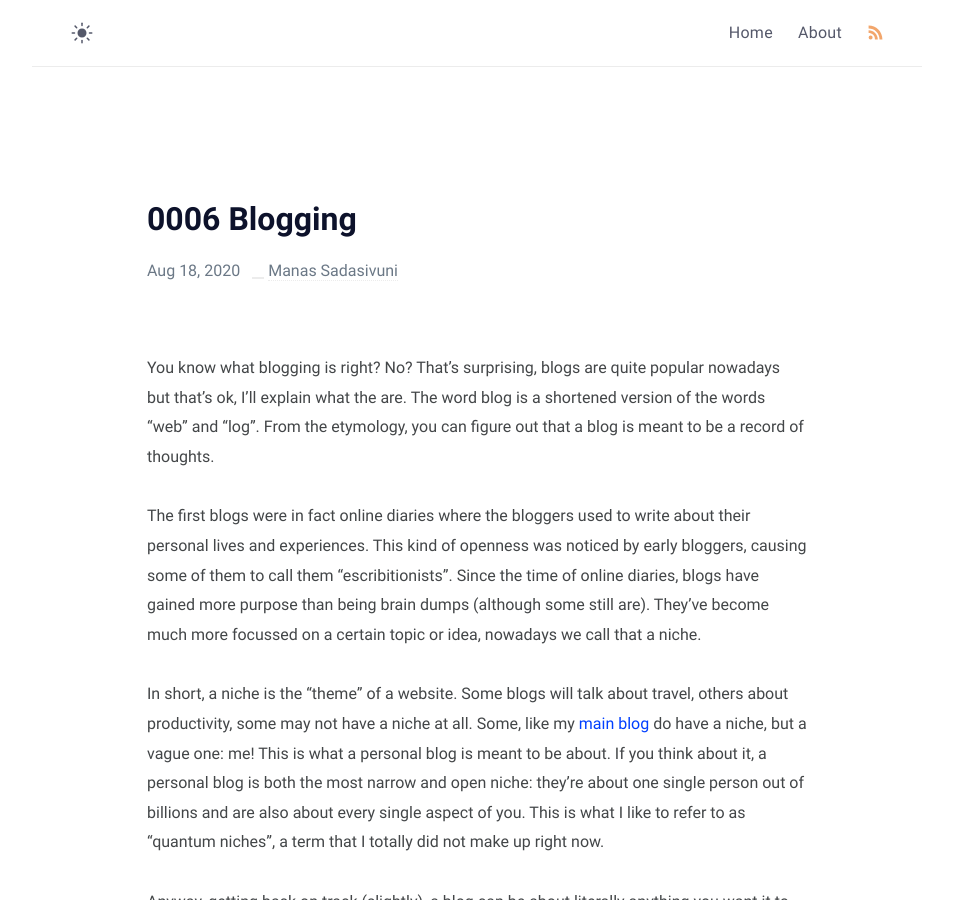
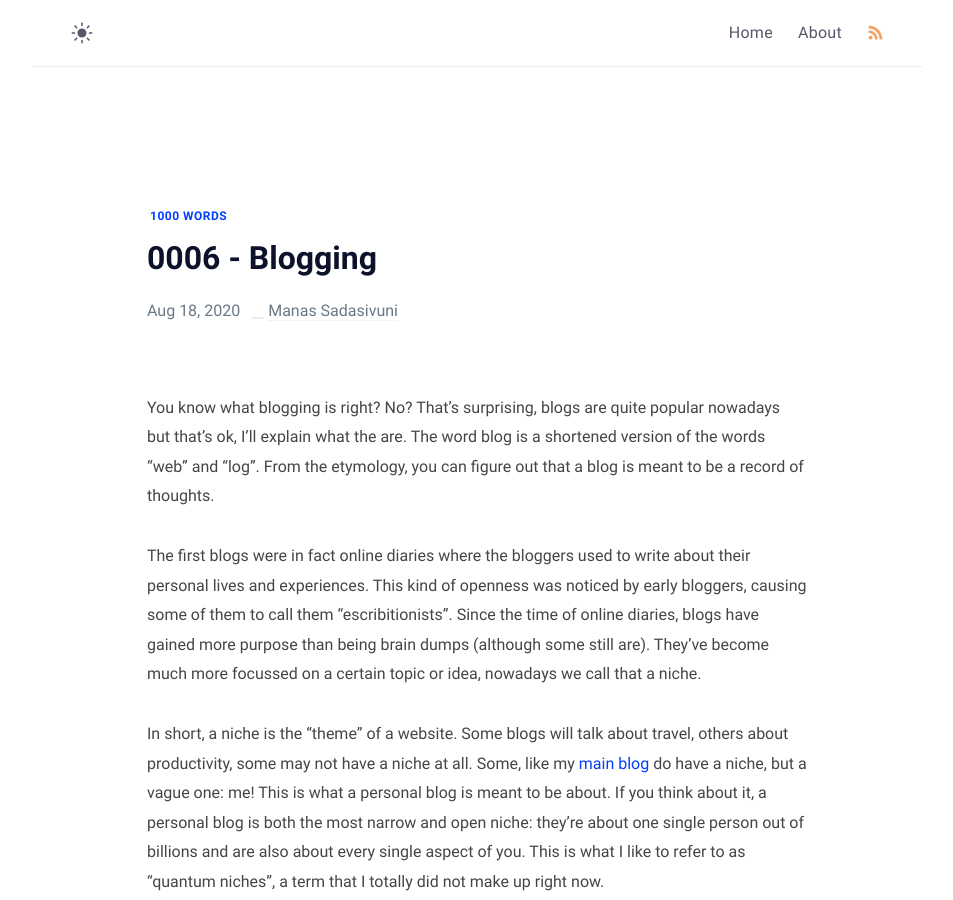
Before and after one commit to manassadasivuni/dg, a Jekyll site: the page built from _posts/2020-08-18-0006-blogging.md, in a window 1280 px wide and 900 px high. Shown: the whole window, without its empty margins (163-1116 px from the left). Built offline with Jekyll 4.4.1, drawn with Linux system fonts in a browser that asks for light colours.

Commit message:
Updated metadata

```diff
--- a/_posts/2020-08-18-0006-blogging.md
+++ b/_posts/2020-08-18-0006-blogging.md
@@ -1,3 +1,9 @@
+---
+title: 0006 - Blogging
+tags: [1000 Words]
+published: true
+---
+
 You know what blogging is right? No? That's surprising, blogs are quite popular nowadays but that's ok, I'll explain what the are. The word blog is a shortened version of the words "web" and "log". From the etymology, you can figure out that a blog is meant to be a record of thoughts.
 
 The first blogs were in fact online diaries where the bloggers used to write about their personal lives and experiences. This kind of openness was noticed by early bloggers, causing some of them to call them "escribitionists". Since the time of online diaries, blogs have gained more purpose than being brain dumps (although some still are). They've become much more focussed on a certain topic or idea, nowadays we call that a niche.
```
Also changed, not shown: 2 other files.
